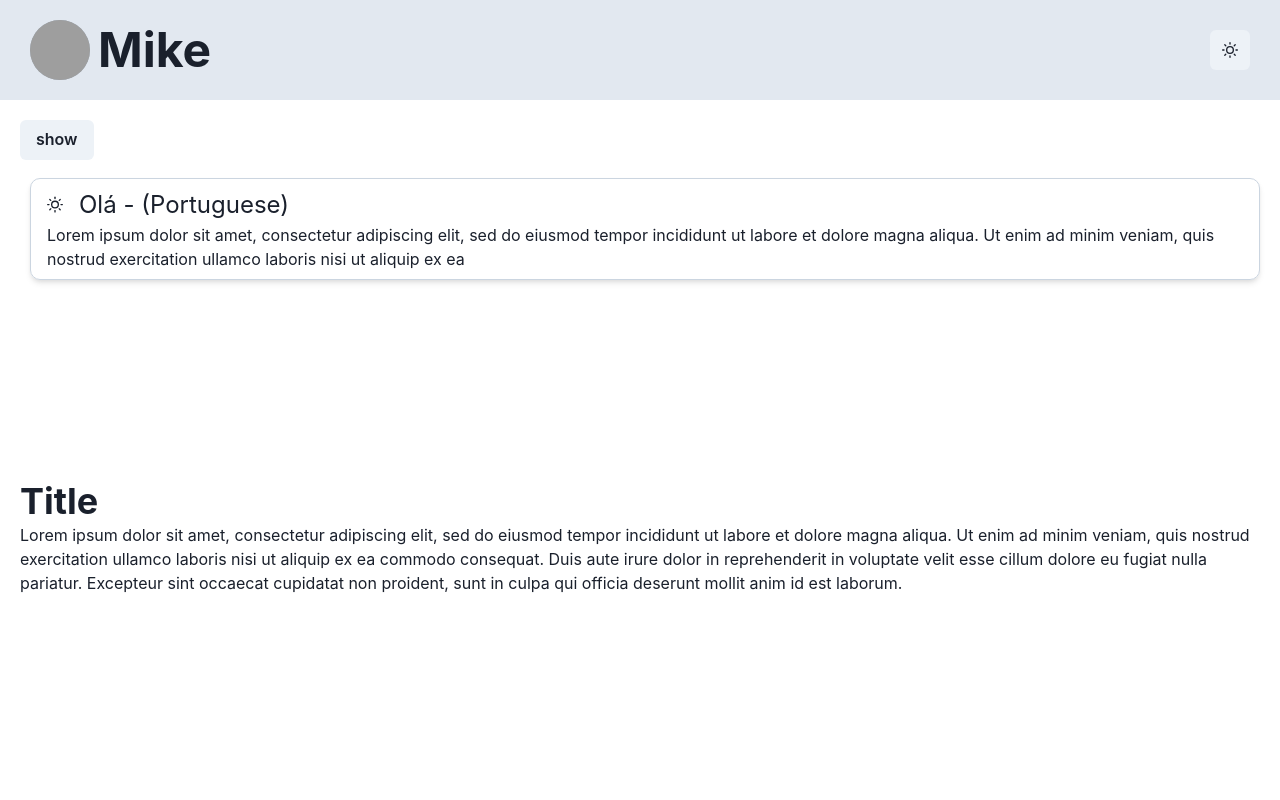
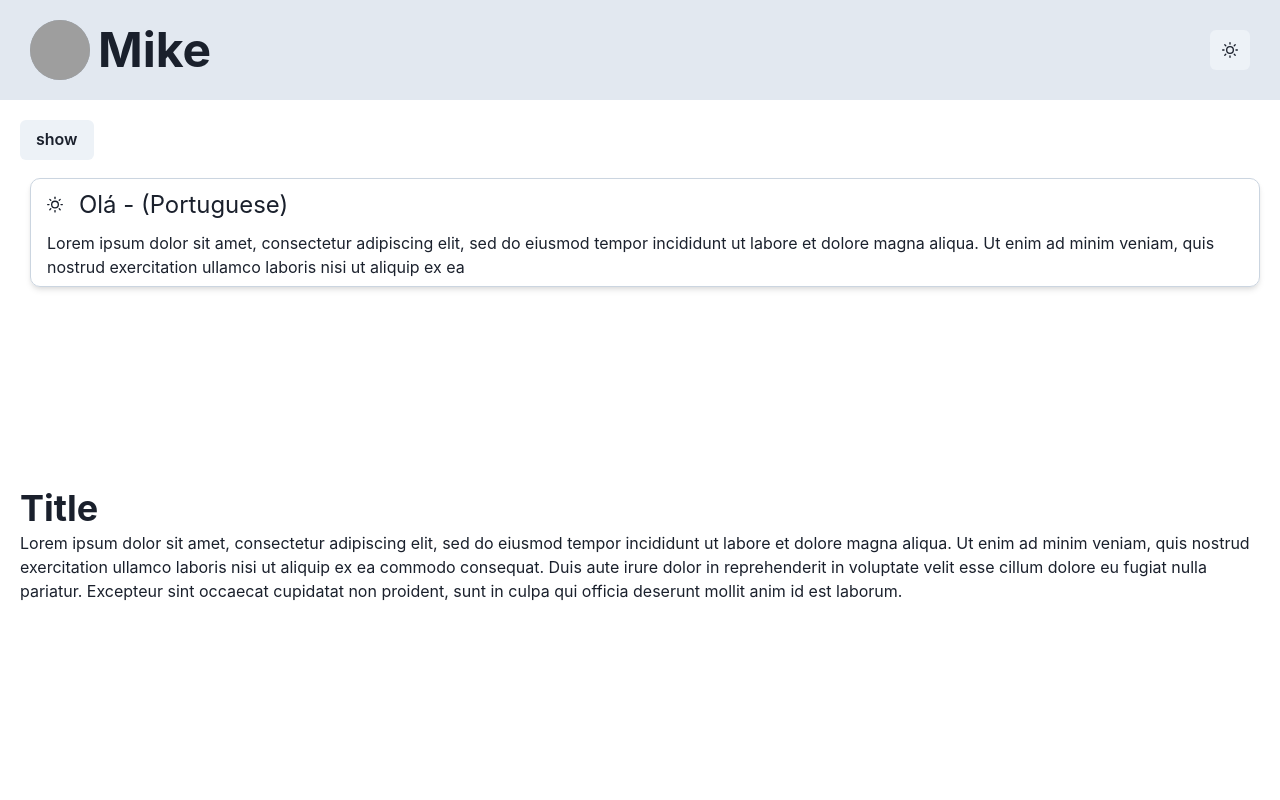
Before and after one commit to mikemajara/animated-card-framer-motion, a React (Create React App) app: page / in a window 1280 px wide. Both pictures are taken after a click on the element 645 px from the left and 199 px from the top of the page. Shown: the top 800 px of the page. Built offline with nearby package versions, Linux system fonts and the light colour scheme; grey boxes are pictures that could not be loaded.

Commit message:
removes big glitch using margins

```diff
--- a/src/animated-button.tsx
+++ b/src/animated-button.tsx
@@ -58,6 +58,7 @@ export const AnimatedButton = (props: any) => {
 
   const buttonStyle = {
     padding: "8px 16px",
+    paddingBottom: "0px",
     // paddingBottom: 0,
     display: "flex",
     flexDirection: "column",
@@ -67,6 +68,8 @@ export const AnimatedButton = (props: any) => {
     borderRadius: "10px",
     backgroundColor: "white"
   };
+
+  const defaultTransition = {duration: 3}
 
   return (
     <ABox
@@ -92,24 +95,29 @@ export const AnimatedButton = (props: any) => {
       }}
       initial={false}
       // animate={{height: isExpanded ? "auto" : "40px", borderRadius: "10px"}}
-      transition={{duration: "3"}}
+      transition={{...defaultTransition}}
     >
-      <AFlex align="center" layout initial={false}>
+      <AFlex align="center" layout initial={false} mb="8px" transition={{...defaultTransition}}>
         <AIcon layout as={SunIcon} mr="16px"
           animate={{height: isExpanded ? "1.2rem" : "1rem"}}
+          transition={{...defaultTransition}}
         />
-        <AText layout initial={false} animate={{fontSize: isExpanded ? "1.5rem" : "1rem"}}>
+        <AText layout initial={false} animate={{fontSize: isExpanded ? "1.5rem" : "1rem"}}
+          transition={{...defaultTransition}}
+        >
           {props.title}
         </AText>
       </AFlex>
       <AText
         // layout
         // py="5"
-        // initial={false}
+        initial={false}
         animate={{
           opacity: isExpanded ? 1 : 0,
-          height: isExpanded ? "auto" : "1px"
+          height: isExpanded ? "auto" : "1px",
+          marginBottom: isExpanded ? "8px" : "0"
         }}
+        transition={{...defaultTransition}}
         >
         {props.content}
       </AText>
```
